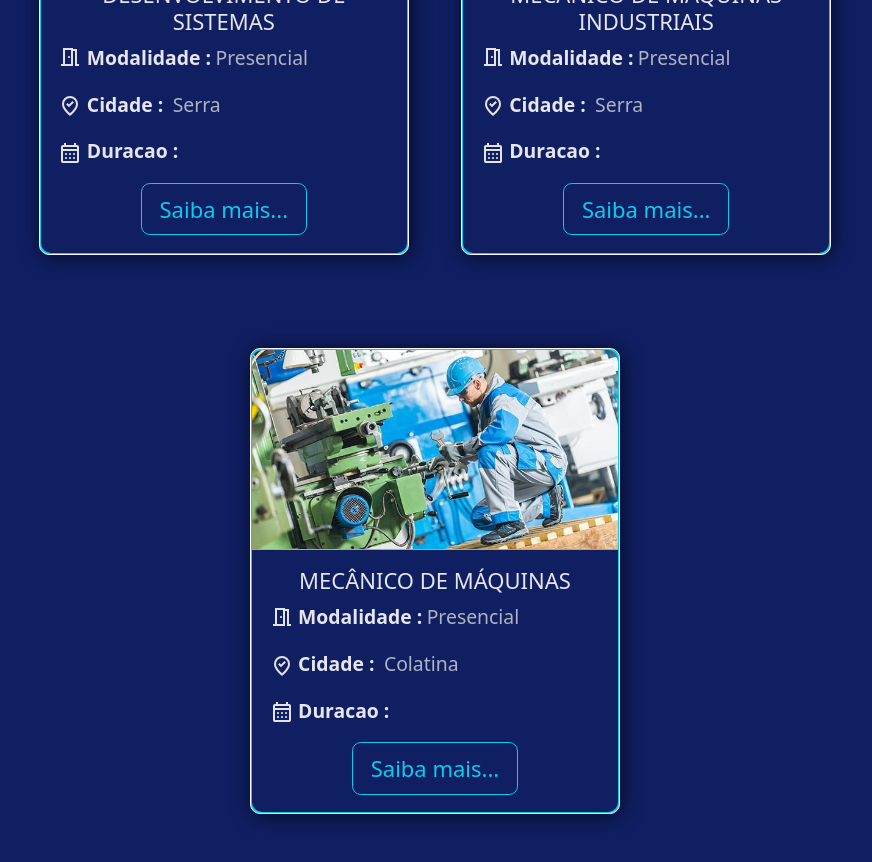
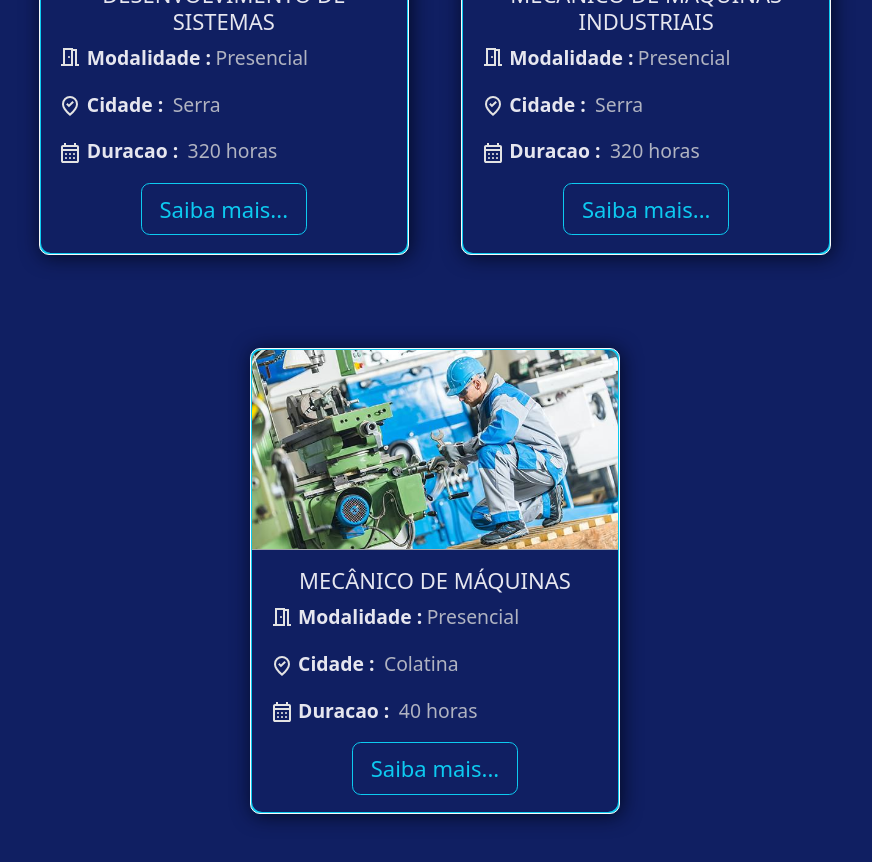
Before and after one commit to VandersonSenai/landingpageSenai, a React (Vite) app: page /home in a window 1280 px wide. Shown: the part 1140-2002 px from the top of the page, without its empty margins (205-1077 px from the left). Built offline with nearby package versions, Linux system fonts and the light colour scheme; data requests are answered from the project's data file.

Commit message:
Ajustes de CSS

```diff
--- a/src/components/CardCurso.jsx
+++ b/src/components/CardCurso.jsx
@@ -38,11 +38,7 @@ const CardCurso = (props) => {
 
         className="d-flex flex-column justify-content-between"
         >
-        {/* <Card.Body style={{backgroundColor: "var(--clr-text)"}}> */}
           <Card.Title style={{ color: "var(--clr-text)" }}>{props.nome}</Card.Title>
-          {/* <Card.Subtitle style={{ color: "var(--clr-text-secondary)" }} className="text-start pb-3">
-            <b>Preço: </b>{props.valor}
-          </Card.Subtitle> */}
           <Card.Text className="d-flex text-start align-items-center">
             <svg xmlns="http://www.w3.org/2000/svg" height="24px" viewBox="0 -960 960 960" width="24px" fill="#e3e3e3"><path d="M120-120v-80h80v-640h400v40h160v600h80v80H680v-600h-80v600H120Zm160-640v560-560Zm160 320q17 0 28.5-11.5T480-480q0-17-11.5-28.5T440-520q-17 0-28.5 11.5T400-480q0 17 11.5 28.5T440-440ZM280-200h240v-560H280v560Z"/></svg>
             <b className="px-1">Modalidade : </b>
--- a/src/components/CardCursoDetalhe.jsx
+++ b/src/components/CardCursoDetalhe.jsx
@@ -15,8 +15,7 @@ const CardCursoDetalhe = ()  => {
   const voltarPaginaAnterior = () => {
     navigate(-1);
   };
-  // const linkImagem                = "/No_Image_Available.jpg";
-      // "https://upload.wikimedia.org/wikipedia/commons/1/14/No_Image_Available.jpg";
+
   useEffect(() => {
       async function fetchCurso() {
         try {
--- a/src/components/CarouselSenai.jsx
+++ b/src/components/CarouselSenai.jsx
@@ -13,7 +13,7 @@ function CarouselSenai() {
     <Row>
       <Col xs={12} md={12} className="text-center">
 
-        <Carousel style={{ width: "100%"}}
+        <Carousel fade style={{ width: "100%"}}
                   data-bs-theme="dark"
                   fade={true}
                   interval={2000}
--- a/src/pages/DetalheCurso.jsx
+++ b/src/pages/DetalheCurso.jsx
@@ -9,7 +9,9 @@ const DetalheCurso = () => {
 
 
     <div className={styles.divPagina}>
+    <Container>
      <CardCursoDetalhe/>
+    </Container>
    </div>
   )
 }
--- a/src/pages/ErrorPage.jsx
+++ b/src/pages/ErrorPage.jsx
@@ -1,10 +1,14 @@
+import { Container } from "react-bootstrap";
 import styles from "./Estilos.module.css";
 import React from 'react'
 
 const ErrorPage = () => {
   return (
     <div className={styles.divPagina}>
-      ErrorPage</div>
+      <Container fluid>
+          ErrorPage
+      </Container>
+      </div>
   )
 }
 
--- a/src/pages/Home.jsx
+++ b/src/pages/Home.jsx
@@ -28,6 +28,8 @@ const Home = () => {
               id={cursos.id}
               nome={cursos.nome}
               cidade={cursos.cidade}
+              duracao={cursos.duracao}
+              turno={cursos.turno}
               modalidade={cursos.modalidade}
               imagemUrl_card={cursos.imagemUrl_card}
               valor={cursos.valor}
```
